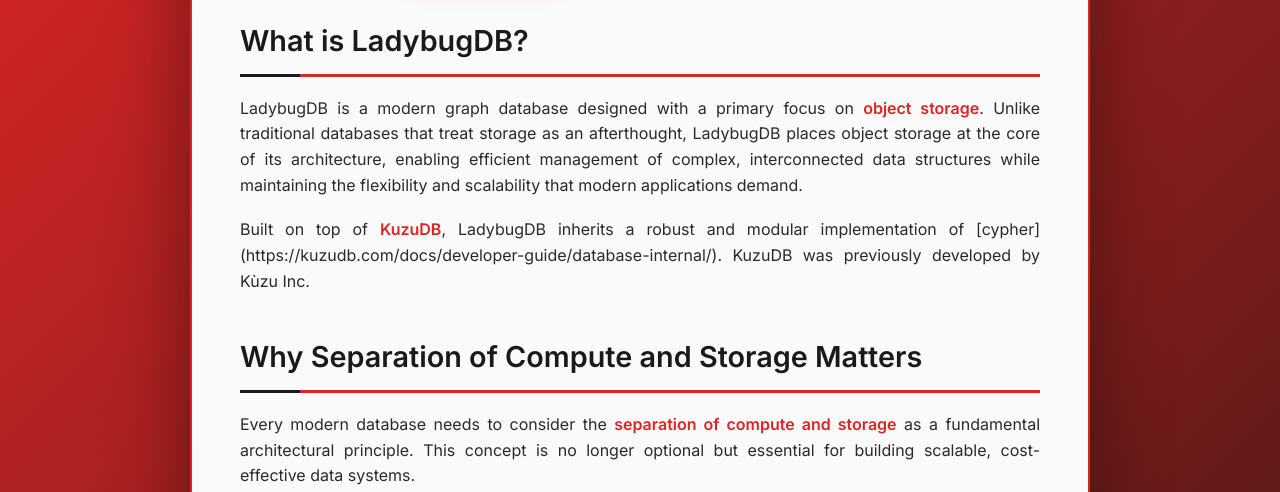
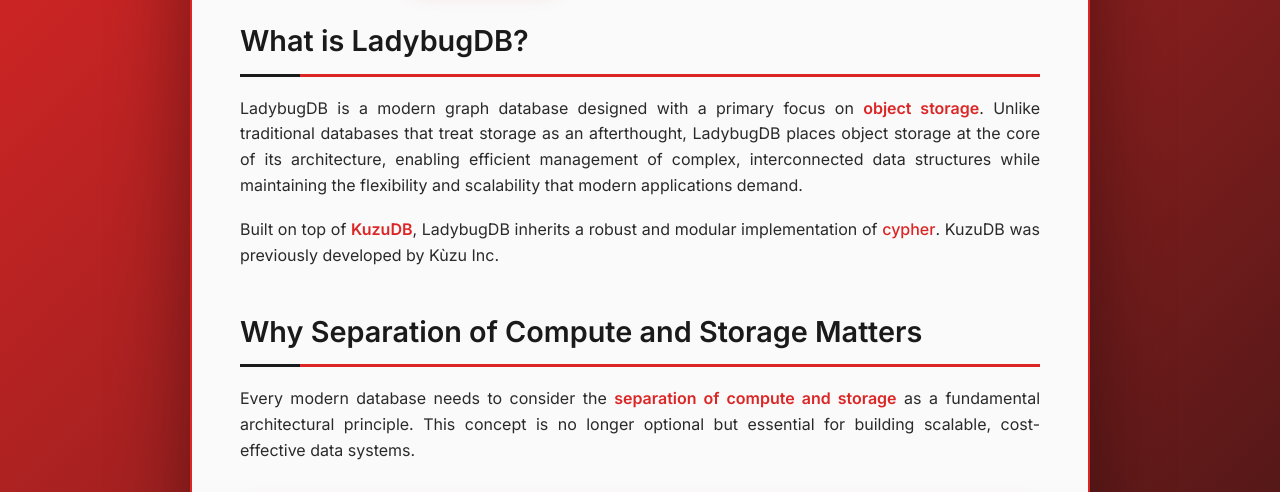
Before and after one commit to LadybugDB/ladybugdb-web, a plain HTML site: page index.html in a window 1280 px wide. Shown: the part 254-746 px from the top of the page. Drawn offline with Linux system fonts and the light colour scheme.

Commit message:
Fix links

```diff
--- a/index.html
+++ b/index.html
@@ -172,7 +172,7 @@
             while maintaining the flexibility and scalability that modern applications demand.
         </p>
         <p>
-            Built on top of <strong>KuzuDB</strong>, LadybugDB inherits a robust and modular implementation of [cypher](https://kuzudb.com/docs/developer-guide/database-internal/).
+            Built on top of <strong>KuzuDB</strong>, LadybugDB inherits a robust and modular implementation of <a href="https://kuzudb.com/docs/developer-guide/database-internal/">cypher</a>.
             KuzuDB was previously developed by Kùzu Inc.
         </p>
 
@@ -196,6 +196,7 @@
                 <li><strong>Elasticity:</strong> Spin up multiple compute nodes to handle peak loads and scale
                 them down during quiet periods, all while accessing the same persistent data layer.</li>
 
+                <!--
                 <li><strong>Durability and Availability:</strong> Leverage cloud object storage's built-in
                 redundancy, replication, and disaster recovery capabilities without implementing these complex
                 features in the database layer.</li>
@@ -206,6 +207,7 @@
 
                 <li><strong>Operational Simplicity:</strong> Simplify backup, recovery, and data lifecycle
                 management by delegating storage concerns to proven object storage systems.</li>
+                -->
             </ul>
         </div>
 
```
